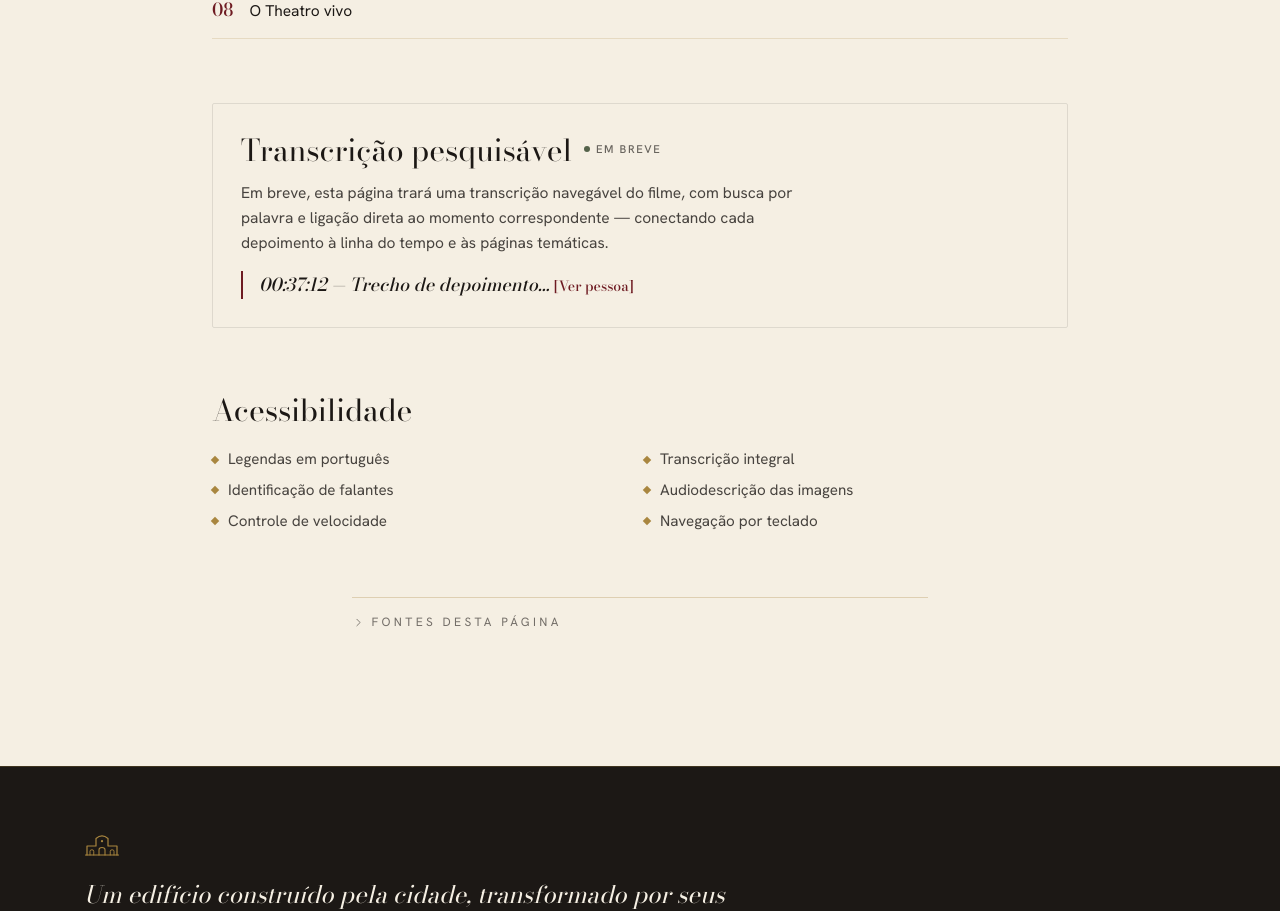
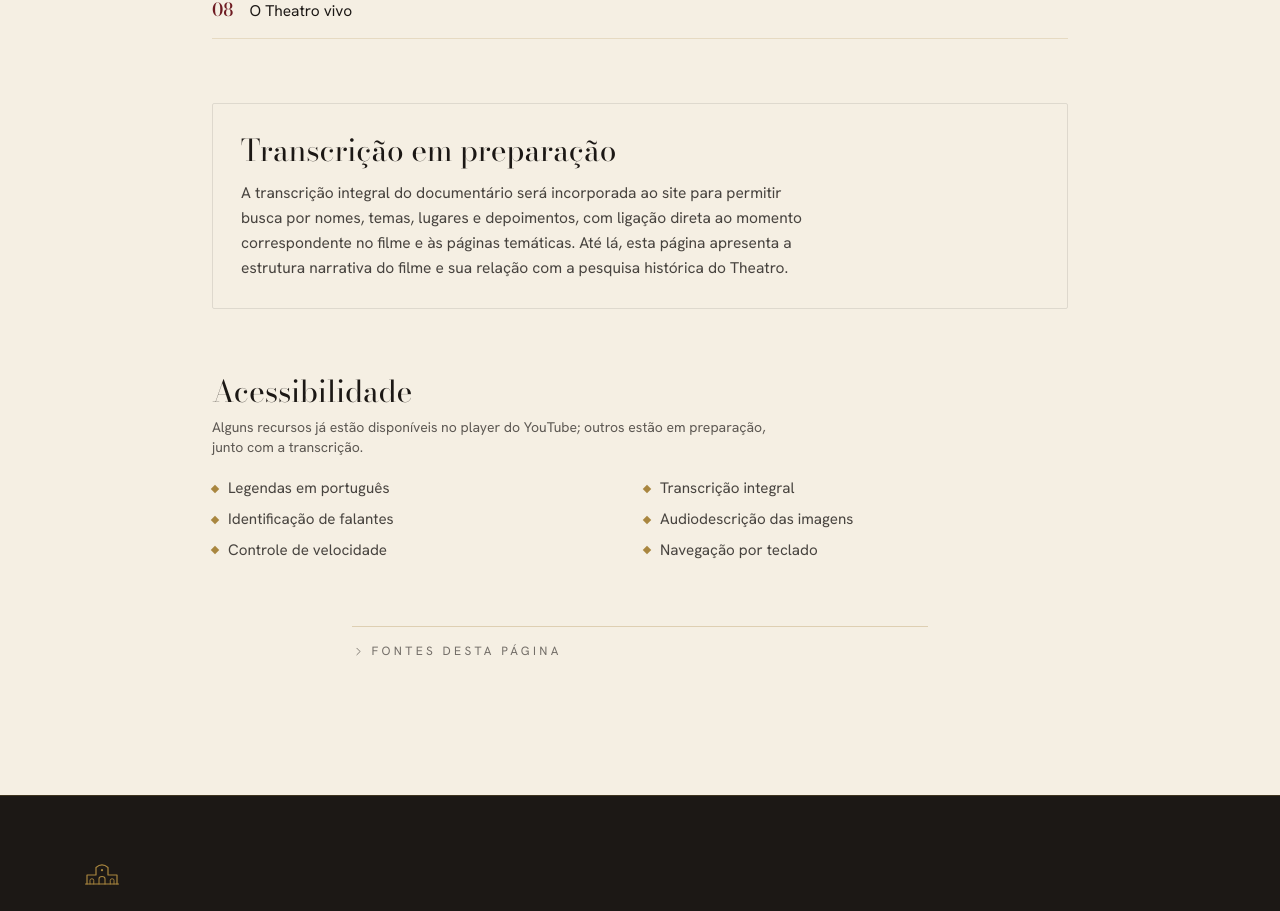
Before and after one commit to edumenezes75/theatro-sjbv, a Next.js app: page /documentario in a window 1280 px wide. Shown: the part 1640-2551 px from the top of the page. Built offline with nearby package versions, Linux system fonts and the light colour scheme.

Commit message:
P4: finaliza pagina Documentario — remove placeholder/timecode falso, vira 'Transcricao em preparacao', e nota honesta na Acessibilidade (recursos do player vs em preparacao)

```diff
--- a/app/documentario/page.tsx
+++ b/app/documentario/page.tsx
@@ -3,7 +3,6 @@ import Link from 'next/link';
 import { getPageBySlug } from '@/lib/content';
 import ChapterHero from '@/components/ChapterHero';
 import FontesDaPagina from '@/components/FontesDaPagina';
-import SeloEvidencia from '@/components/SeloEvidencia';
 import LiteYouTube from '@/components/LiteYouTube';
 
 export const metadata: Metadata = {
@@ -49,20 +48,15 @@ export default function DocumentarioPage() {
         </section>
 
         <section className="mt-16 rounded-sm border border-ink/10 p-7 dark:bg-night/40">
-          <div className="flex items-center gap-3">
-            <h2 className="font-display text-3xl">Transcrição pesquisável</h2>
-            <SeloEvidencia status="em pesquisa" label="Em breve" />
-          </div>
+          <h2 className="font-display text-3xl">Transcrição em preparação</h2>
           <p className="mt-3 max-w-reading font-sans text-[0.97rem] leading-relaxed text-ink/80 dark:text-cream/80">
-            Em breve, esta página trará uma transcrição navegável do filme, com busca por palavra e ligação direta ao momento correspondente — conectando cada depoimento à linha do tempo e às páginas temáticas.
-          </p>
-          <p className="mt-4 border-l-2 border-curtain pl-4 font-display text-lg font-medium italic dark:border-gold">
-            00:37:12 — Trecho de depoimento… <Link href="/pessoas" className="text-sm not-italic text-curtain dark:text-gold">[Ver pessoa]</Link>
+            A transcrição integral do documentário será incorporada ao site para permitir busca por nomes, temas, lugares e depoimentos, com ligação direta ao momento correspondente no filme e às páginas temáticas. Até lá, esta página apresenta a estrutura narrativa do filme e sua relação com a pesquisa histórica do Theatro.
           </p>
         </section>
 
         <section className="mt-16">
           <h2 className="font-display text-3xl">Acessibilidade</h2>
+          <p className="mt-2 max-w-reading font-sans text-sm text-ink/70 dark:text-cream/70">Alguns recursos já estão disponíveis no player do YouTube; outros estão em preparação, junto com a transcrição.</p>
           <ul className="mt-5 grid gap-2 sm:grid-cols-2">
             {ACESS.map((a) => (
               <li key={a} className="flex items-center gap-2.5 font-sans text-[0.95rem] text-ink/80 dark:text-cream/80">
```
